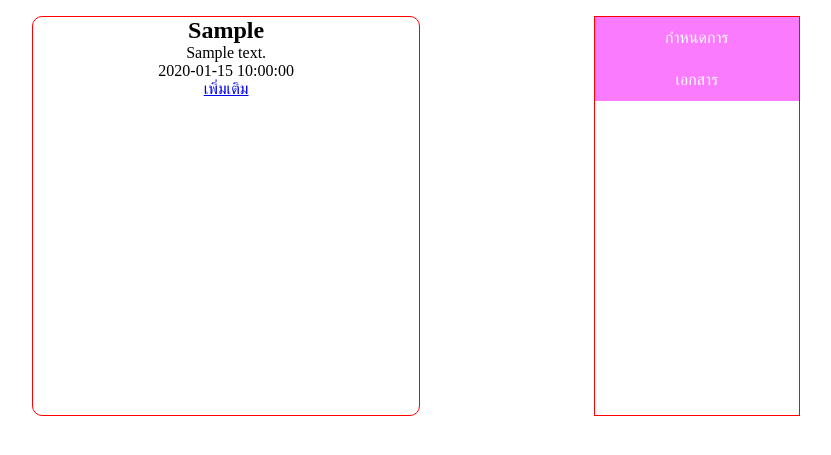
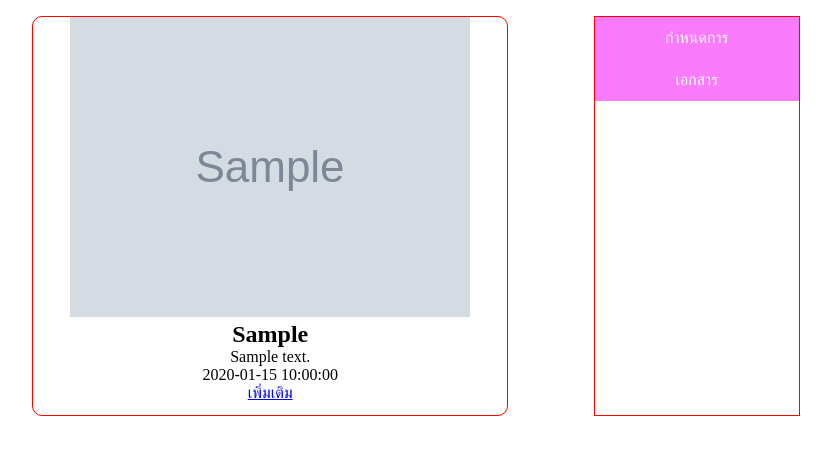
Before and after one commit to BazkilleR/TUPNEWS, a PHP site: page / in a window 1280 px wide. Shown: the part 52-507 px from the top of the page, without its empty margins (224-1055 px from the left). Run offline with PHP 8.4, Linux system fonts and the light colour scheme; tables that the repository leaves empty or names only in its code hold one stand-in row (values such as "Sample post"); grey boxes marked "Sample" are stand-in pictures.

Commit message:
img output on index

```diff
--- a/index.php
+++ b/index.php
@@ -25,16 +25,20 @@
                 $topic = $dbarr['topic'];
                 $content = $dbarr['content'];
                 $date = $dbarr['date'];
+                $img = $dbarr['img'];
                 if ($count == 0) { ?>
                     <div class="box" id="first-box">
+                        <div class="img">
+                            <img src="<?php echo $img; ?>">
+                        </div>
                         <div class="topic">
-                            <h1 class="topic"><?php echo $topic ?></h1>
+                            <h1 class="topic"><?php echo $topic; ?></h1>
                         </div>
                         <div class="content">
-                            <p class="content"><?php echo $content ?></p>
+                            <p class="content"><?php echo $content; ?></p>
                         </div>
                         <div class="date">
-                            <p class="date"><?php echo $date ?></p>
+                            <p class="date"><?php echo $date; ?></p>
                         </div>
                         <div class="more">
                             <a href="#">เพิ่มเติม</a>
@@ -43,14 +47,17 @@
                 <?php $count++;
                 } else { ?>
                     <div class="box">
+                        <div class="img">
+                            <img src="<?php echo $img; ?>">
+                        </div>
                         <div class="topic">
-                            <h1 class="topic"><?php echo $topic ?></h1>
+                            <h1 class="topic"><?php echo $topic; ?></h1>
                         </div>
                         <div class="content">
-                            <p class="content"><?php echo $content ?></p>
+                            <p class="content"><?php echo $content; ?></p>
                         </div>
                         <div class="date">
-                            <p class="date"><?php echo $date ?></p>
+                            <p class="date"><?php echo $date; ?></p>
                         </div>
                         <div class="more">
                             <a href="#">เพิ่มเติม</a>
```
